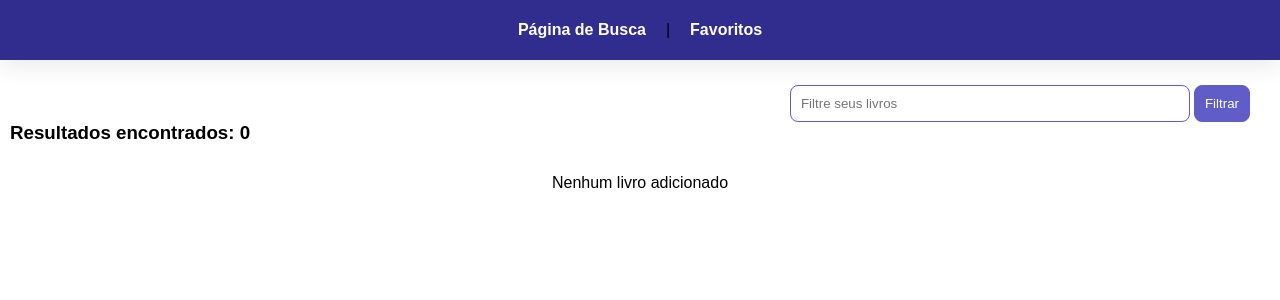
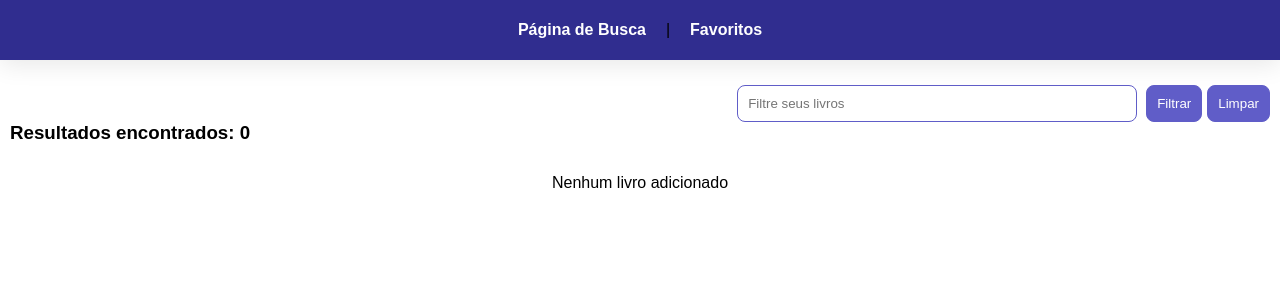
Before and after one commit to mc-gomes/desafio-front-cblab, an Angular app in the folder books-api/: page /favorites in a window 1280 px wide. Shown: the top 300 px of the page. Built offline with nearby package versions, Linux system fonts and the light colour scheme.

Commit message:
feat: botao para limpar filtragem em favoritos

```diff
--- a/books-api/src/app/components/favorites/favorites.component.css
+++ b/books-api/src/app/components/favorites/favorites.component.css
@@ -19,7 +19,7 @@ button {
     background: var(--primary-color);
     color: white;
     border-radius: 8px;
-    margin-right: 20px;
+    margin-left: 5px;
 }
 
 .no-books {
--- a/books-api/src/app/components/favorites/favorites.component.html
+++ b/books-api/src/app/components/favorites/favorites.component.html
@@ -1,13 +1,14 @@
 <section>
   <form>
     <input type="text" placeholder="Filtre seus livros" #filter />
-    <button class="primary" type="button" (click)="filterFavorites(filter.value)">Filtrar</button>
+    <button class="primary" type="button" (click)="filterInFavorites(filter.value)">Filtrar</button>
+    <button type="button" (click)="filter.value = ''; clearSearch()">Limpar</button>
   </form>
   <h3>Resultados encontrados: {{filteredFavoriteBooksList.length}} </h3>
 </section>
 
 <section class="no-books" *ngIf="filteredFavoriteBooksList.length === 0">
-  <p>Nenhum livro adicionado</p>
+  <p>{{ filter.value ? 'Nenhum livro encontrado' : 'Nenhum livro adicionado'}}</p>
 </section>
 
 <section class="books-list">
--- a/books-api/src/app/components/favorites/favorites.component.ts
+++ b/books-api/src/app/components/favorites/favorites.component.ts
@@ -77,7 +77,7 @@ export class FavoritesComponent {
     this.removeBookSubject.next(bookId);
   }
 
-  filterFavorites(query: string){
+  filterInFavorites(query: string){
     this.favoriteBooksList = this.booksService.filterFavoriteBooks(query);
 
     this.tempRatings = this.favoriteBooksList.map(book => book.rating || 1);
@@ -85,4 +85,8 @@ export class FavoritesComponent {
 
     this.filteredFavoriteBooksList = this.favoriteBooksList;
   }
+
+  clearSearch() {
+    this.filterInFavorites('');
+  }
 }
```
